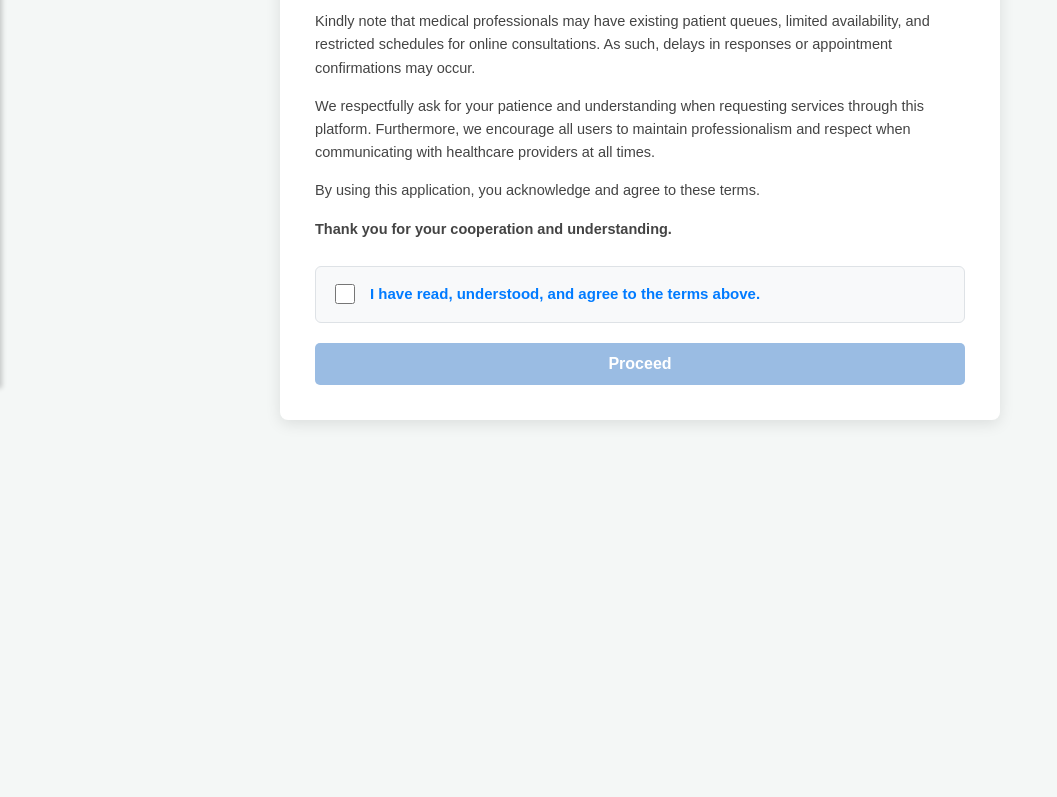
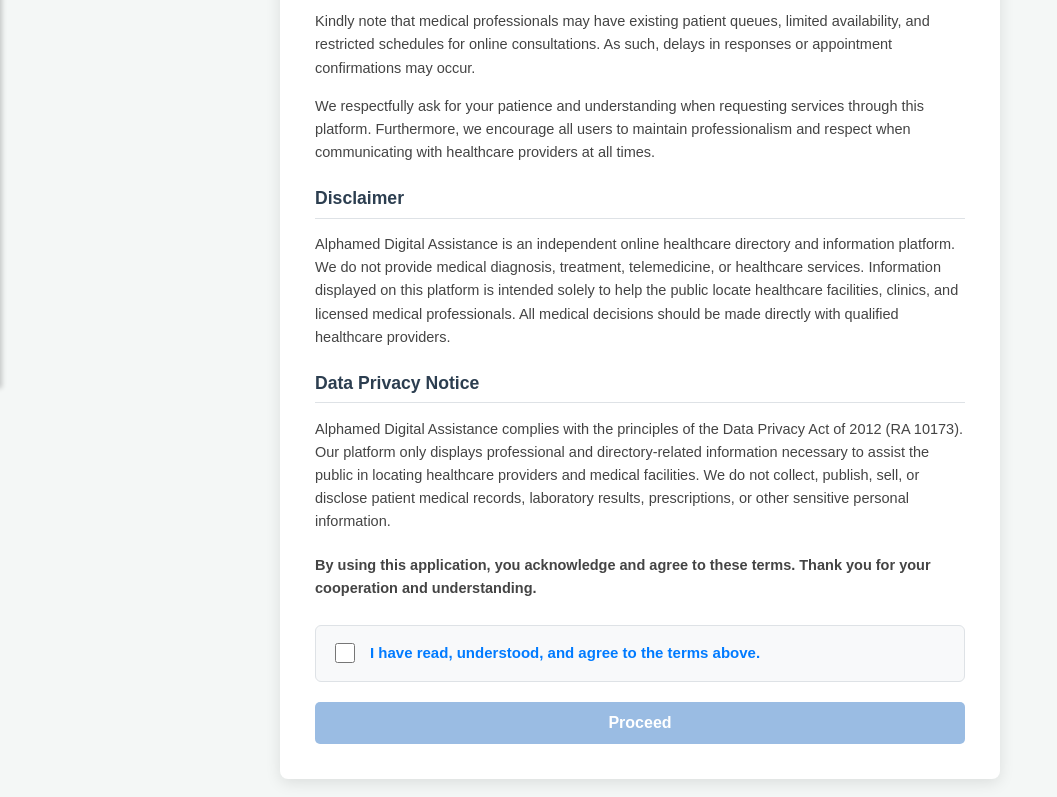
Before and after one commit to alphamedassistance/portalmain, a plain HTML site: page index.html in a window 1280 px wide. Shown: the part 432-1229 px from the top of the page, without its empty margins (0-1057 px from the left). Before the commit the page ends 892 px from the top, so only its background shows below. Drawn offline with nearby package versions, Linux system fonts and the light colour scheme.

Commit message:
index.html

```diff
--- a/index.html
+++ b/index.html
@@ -45,6 +45,9 @@
         }
         #notice-page h1 {
             text-align: center; color: var(--danger-color); font-size: 1.5rem; margin-top: 0; margin-bottom: 20px; border-bottom: 2px solid var(--border-color); padding-bottom: 15px;
+        }
+        #notice-page h2 {
+            font-size: 1.1rem; color: #2c3e50; margin-top: 20px; margin-bottom: 10px; border-bottom: 1px solid var(--border-color); padding-bottom: 5px;
         }
         #notice-page p { margin-bottom: 15px; font-size: 14.5px; color: #444; }
         .agreement-container {
@@ -175,8 +178,14 @@
         <p>To ensure successful scheduling, we strongly advise all users to contact the clinic or medical professional directly to confirm and secure appointments. Online requests alone do not guarantee confirmed bookings.</p>
         <p>Kindly note that medical professionals may have existing patient queues, limited availability, and restricted schedules for online consultations. As such, delays in responses or appointment confirmations may occur.</p>
         <p>We respectfully ask for your patience and understanding when requesting services through this platform. Furthermore, we encourage all users to maintain professionalism and respect when communicating with healthcare providers at all times.</p>
-        <p>By using this application, you acknowledge and agree to these terms.</p>
-        <p style="margin-bottom: 0;"><strong>Thank you for your cooperation and understanding.</strong></p>
+
+        <h2>Disclaimer</h2>
+        <p>Alphamed Digital Assistance is an independent online healthcare directory and information platform. We do not provide medical diagnosis, treatment, telemedicine, or healthcare services. Information displayed on this platform is intended solely to help the public locate healthcare facilities, clinics, and licensed medical professionals. All medical decisions should be made directly with qualified healthcare providers.</p>
+
+        <h2>Data Privacy Notice</h2>
+        <p>Alphamed Digital Assistance complies with the principles of the Data Privacy Act of 2012 (RA 10173). Our platform only displays professional and directory-related information necessary to assist the public in locating healthcare providers and medical facilities. We do not collect, publish, sell, or disclose patient medical records, laboratory results, prescriptions, or other sensitive personal information.</p>
+
+        <p style="margin-top: 20px; margin-bottom: 0;"><strong>By using this application, you acknowledge and agree to these terms. Thank you for your cooperation and understanding.</strong></p>
 
         <div class="agreement-container">
             <input type="checkbox" id="agree-checkbox">
```
